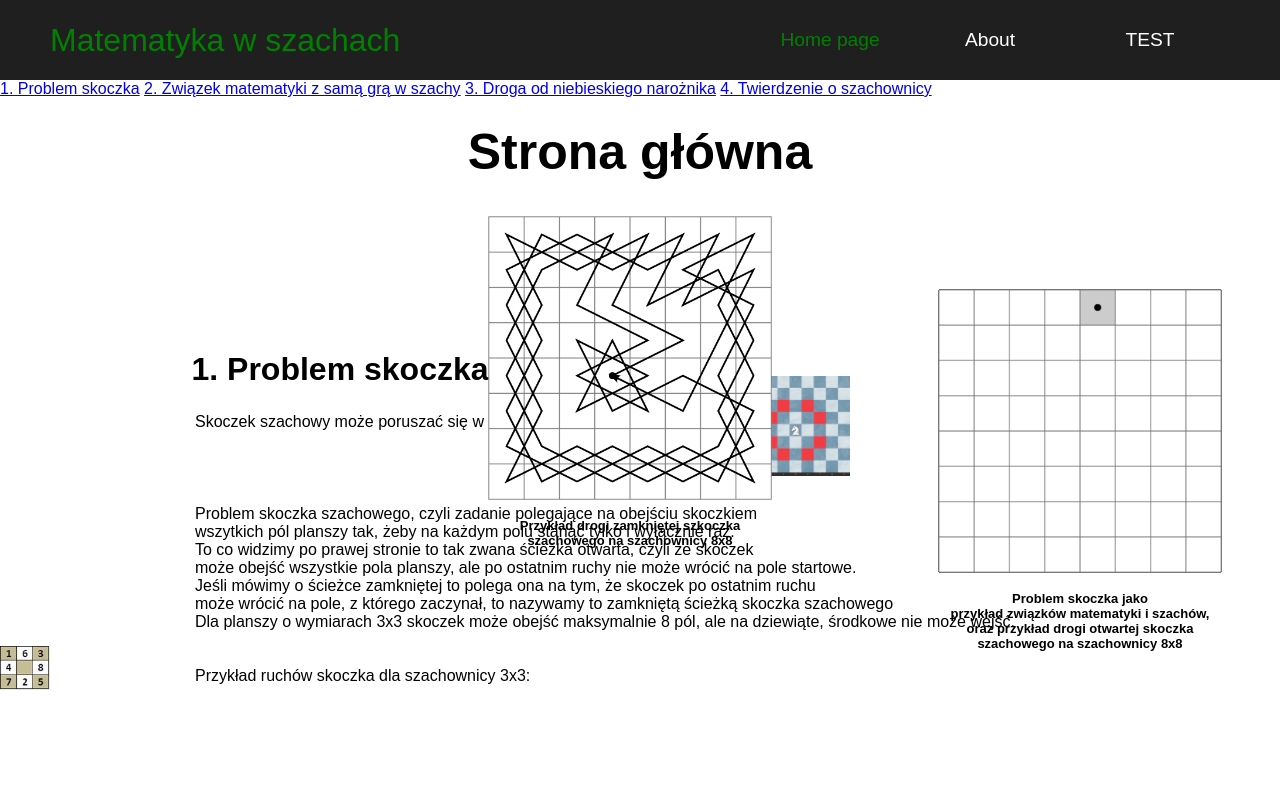
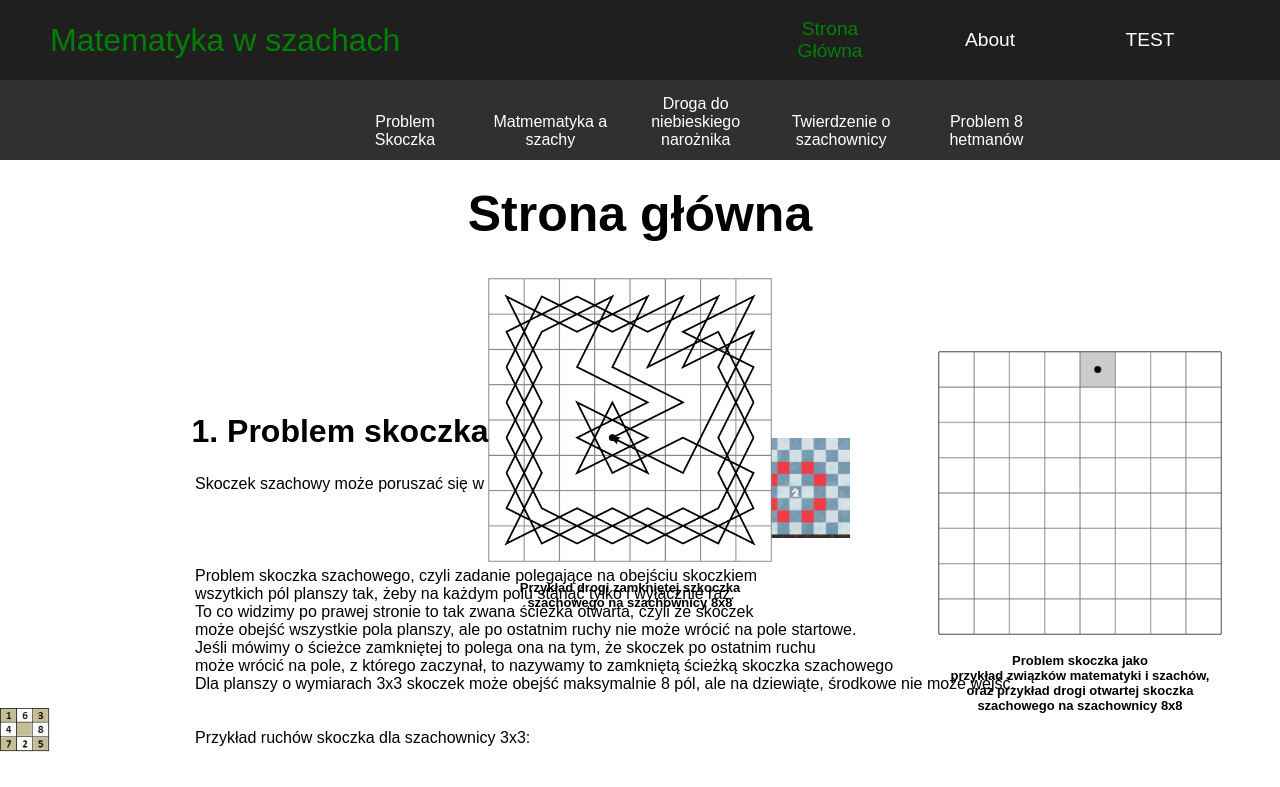
Before and after one commit to mucio1337/StronaKonkursowa, a plain HTML site: page index.html in a window 1280 px wide. Shown: the top 787 px of the page. Drawn offline with Linux system fonts and the light colour scheme.

Commit message:
midDayUpdate

```diff
--- a/index.html
+++ b/index.html
@@ -17,7 +17,7 @@
             </div>
             <ul class="navbar_menu">
                 <li class="navbar_item">
-                    <a style="color:green" href="index.html" class="navbar_links textColor" id="home-page">Home page</a>
+                    <a style="color:green" href="index.html" class="navbar_links textColor" id="home-page">Strona Główna</a>
                 </li>
                 <li class="navbar_item">
                     <a href="about.html" class="navbar_links" id="about-page">About</a>
@@ -29,18 +29,28 @@
             </ul>
         </div>
     </nav>
-
+    <nav class="navbarChapters">
+        <div class="navbar_containerChapters">
+            <div class="navbar_toggle" id="mobile-menu">
+                <span class="bar"></span> <span class="bar"></span>
+                <span class="bar"></span>
+            </div>
+            <ul class="navbar_menuChapters">
+                <li class="navbar_itemChapter">
+                    <a href="#C1" style="margin: 10px;" class="navbar_linksChapter">Problem Skoczka</a>
+                    <a href="#C2" style="margin:10px;" class="navbar_linksChapter">Matmematyka a szachy</a>
+                    <a href="#C3" style="margin:10px;" class="navbar_linksChapter">Droga do niebieskiego narożnika</a>
+                    <a href="#C4" style="margin:10px;" class="navbar_linksChapter">Twierdzenie o szachownicy</a>
+                    <a href="#C5" style="margin:10px;" class="navbar_linksChapter">Problem 8 hetmanów</a>
+                </li>
+            </ul>
+    </nav>
     <div>
-        <p>
-            <a href="#1ProblemSkoczka">1. Problem skoczka</a>
-            <a href="#2MatmaAGraWSzachy">2. Związek matematyki z samą grą w szachy</a>
-            <a href="#3DrogaDoNieb">3. Droga od niebieskiego narożnika</a>
-            <a href="#4TwierdzenieOszachownicy">4. Twierdzenie o szachownicy</a>
-        </p>
+        <h1 class="stronaGlowna">Strona główna</h1>
     </div>
 
-    <div>
-        <h1 class="stronaGlowna">Strona główna</h1>
+    <div id="C1">
+        <h1>   </h1>
     </div>
 
     <div class="image">
@@ -48,7 +58,10 @@
         <h1 class="problemSkoczka">Problem skoczka jako </br> przykład związków matematyki i szachów,<br> oraz przykład drogi otwartej skoczka szachowego na szachownicy 8x8</h1>
     </div>
 
-    <div id="1ProblemSkoczka">
+
+    <!-- ROZDZIAŁ PIERWSZY PROBLEM SKOCZKA -->
+
+    <div>
         <h1 class="titleRozdzial">1. Problem skoczka</h1>
         <p class="paragraphMargin">Skoczek szachowy może poruszać się w sposób przedstawiony na rysunku:</p>
         <img class="ruchskoczkaSzachy" src="resources/images/skoczek-pola-ataku.png">
@@ -75,12 +88,19 @@
         <p class="cztxcztTxt">Oraz przykład ruchów dla szachownicy 4x4: <br><br></p>
     </div>
     </div>
+
+    <div id="C2">
+        <h1>   </h1>
+    </div>
+
+    <!-- ROZDZIAŁ DRUGI MATEMATYKA A SZACHY -->
+
     <div>
         <p class="paragraphMarginTRZY">Warto wspomnieć o tym, że dla planszy 3x3 oraz planszy 4x4,
             <br>nie istnieje rozwiązanie które zajmuje wszytkie pola szachownicy,
             <br>aby uzupełnić wszystkie pola szachownica musi mieć wymiary conajmniej 5x5!
         </p>
-    <div id="2MatmaAGraWSzachy">
+    <div id="C2">
         <h1 class="titleRozdzialDWA">2. Związek matematyki z samą grą w szachy</h1>
         <p class="paragraphMargin">Matematyka i szachy – mają ze sobą liczne powiązania, istnieje wprawdzie wiele zadań szachowych które można roziwązać matematycznymi metodami,
             <br>natomiast istota gry w szachy i jej teoretyczna struktura nie dały
@@ -101,7 +121,14 @@
             </p>
             <p class="paragraphMarginCZT">Powyżej wymienionymi pojęciami zajmę się w następnych rozdziałach!</p>
     </div>
-    <div id="3DrogaDoNieb">
+
+    <div id="C3">
+        <h1>   </h1>
+    </div>
+
+    <!-- ROZDZIAŁ TRZECI DROGA DO NIEBIESKIEGO NAROŻNIKA -->
+
+    <div id="C3">
         <h1 class="titleRozdzialTRZY">3.  Droga od niebieskiego narożnika</h1>
         <p class="paragraphMargin">Ile jest dróg z niebieskiego kwadratu do północno-wschodniego punktu na grani? Oczywiście jedna: za każdym razem na północ,
             <br>więc zakodujemy ją jako 1111111.
@@ -124,7 +151,13 @@
         <img class="przyklad" src="resources/images/przykład.png">
     </div>
 
-    <div id="4TwierdzenieOszachownicy">
+    <div id="C4">
+        <h1>   </h1>
+    </div>
+
+    <!-- ROZDZIAŁ CZWARTY TWIERDZENIE O SZACHOWNICY -->
+
+    <div id="C4">
         <h1 class="titleRozdzialCZT"> 4. Twierdzenie o szachownicy</h1>
         <p class="paragraphMargin">Twierdzenie o szachownicy będące przykładem rozumowania topologiczno-kombinatorycznego
             <br>wykorzystującego akcesoria szachowe, czyli planszę i bierki.
--- a/resources/css/index.css
+++ b/resources/css/index.css
@@ -16,6 +16,58 @@
     position: sticky;
     top: 0;
     z-index: 999;
+}
+
+.navbarChapters{
+    background-color: #303030;
+    height: 80px;
+    display: flex;
+    justify-content: center;
+    align-items: center;
+    font-size: 1.2rem;
+    position: sticky;
+    top: 10px;
+    z-index: 999;
+}
+
+.active, .btn:hover {
+    background-color: #666;
+    color: white;
+  }
+
+.navbar_menuChapters{
+    display: flex;
+    align-items: center;
+    list-style: none;
+    margin-top: 10px;
+}
+
+.navbar_itemChapter{
+    height: 80px;
+    width: 800px;
+}
+
+.navbar_linksChapter{
+    color: #fff;
+    display: inline-block;
+    align-items: center;
+    justify-content: center;
+    font-size: medium;
+    text-align: center;
+    width: 120px;
+    text-decoration: none;
+    height: 100%;
+}
+
+.navbar_containerChapters{
+    display: flex;
+    justify-content:space-around;
+    height: 80px;
+    z-index: 1;
+    width: 100%;
+    max-width: 1300px;
+    margin: 0 auto;
+    padding: 0 50px;
 }
 
 .navbar_container{
@@ -47,6 +99,7 @@
 
 .navbar_item{
     height: 80px;
+    text-align: center;
 }
 
 .navbar_links{
```
